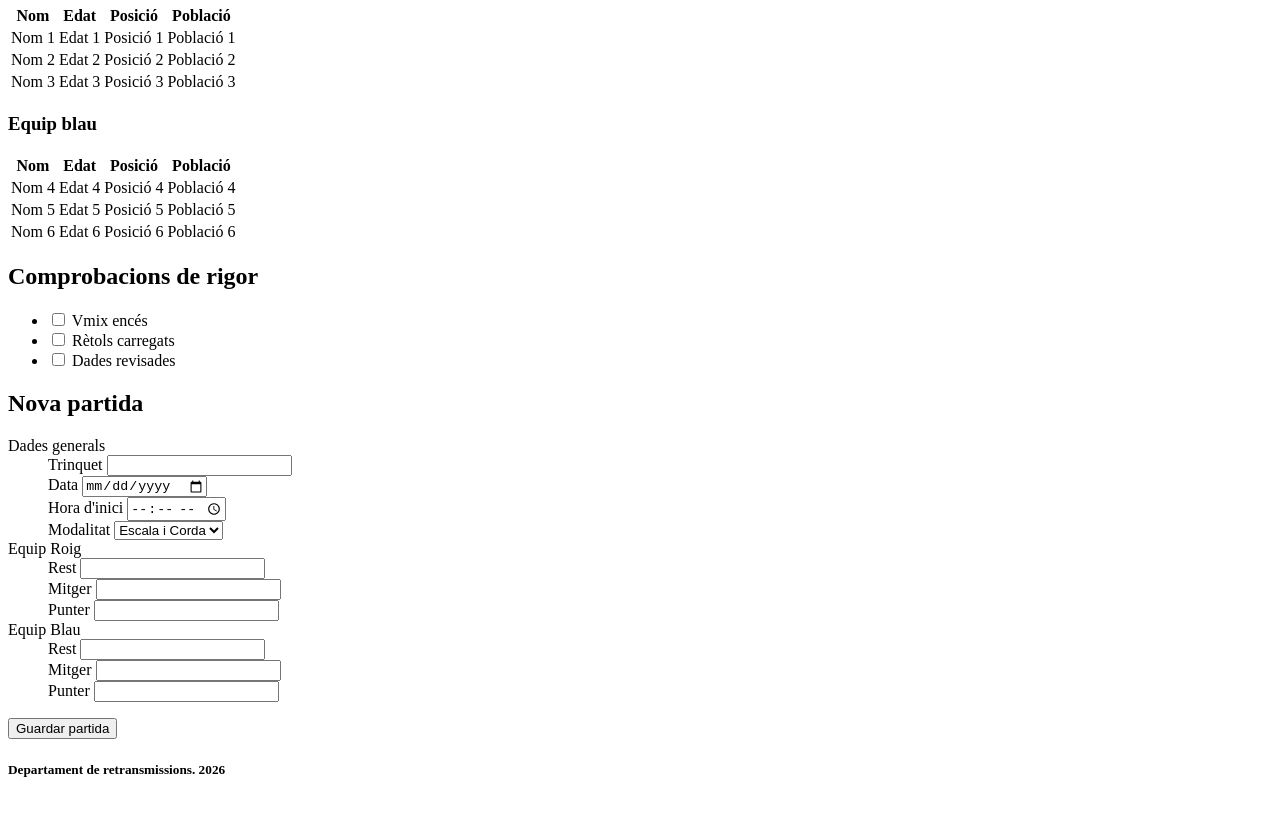
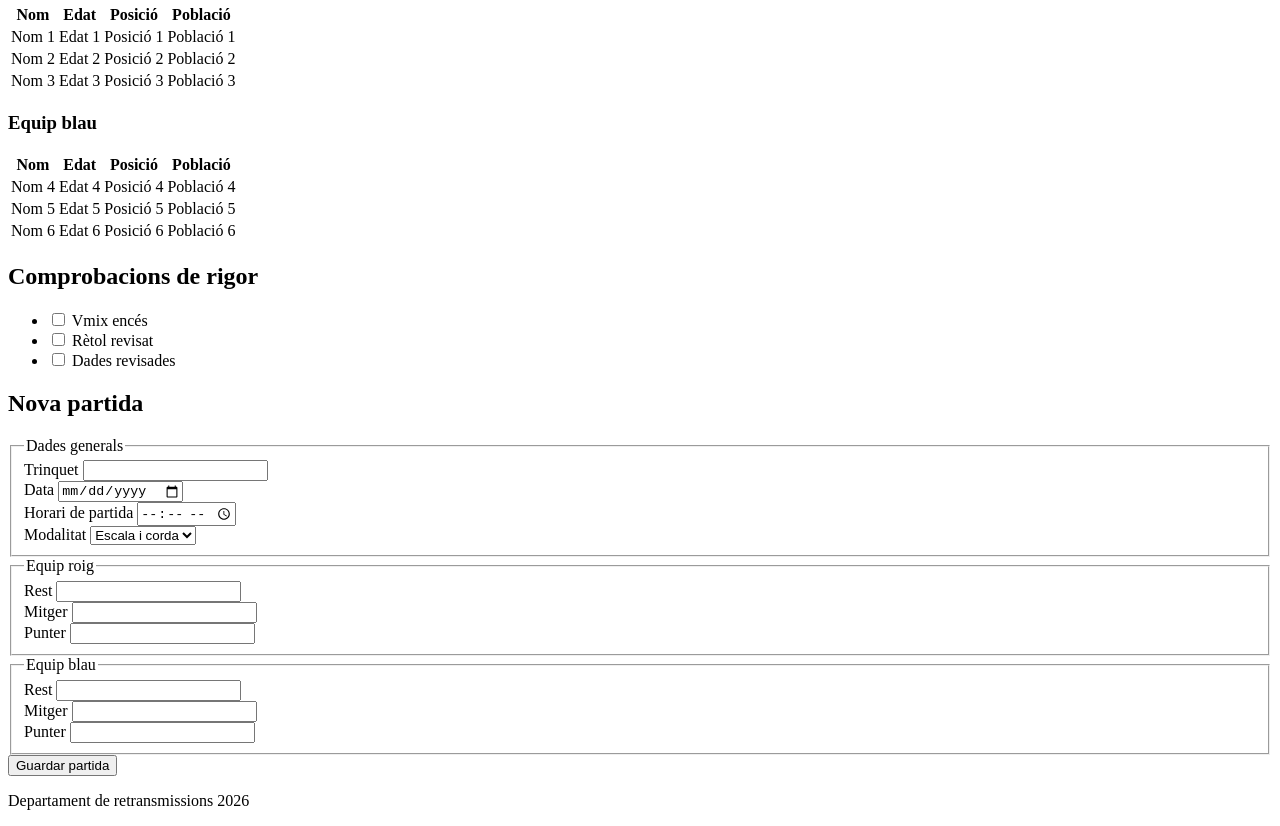
Before and after one commit to andreandreu/Proyecto-1, a plain HTML site: page index.html in a window 1280 px wide. Shown: the part 511-1337 px from the top of the page. Before the commit the page ends 1311 px from the top, so only its background shows below. Drawn offline with Linux system fonts and the light colour scheme.

Commit message:
html finalizado

```diff
--- a/index.html
+++ b/index.html
@@ -22,7 +22,7 @@
         <main>
             <!-- Datos de la partida -->
             <section>
-                <h5>Dades de la partida</h5>
+                <h3>Dades de la partida</h3>
                 <dl>
                     <dt>Trinquet</dt>
                         <dd>Trinquet de Pelayo</dd>
@@ -30,12 +30,11 @@
                         <dd>1 de maig de 2026</dd>
                     <dt>Hora</dt>
                         <dd>11:30</dd>
-
                 </dl>
             </section>
             <!-- Datos de la retransmisión -->
             <section>
-                <h5>Dades de la retransmissió</h5>
+                <h3>Dades de la retransmissió</h3>
                 <dl>
                     <dt>Apunt Mèdia</dt>
                         <dd>TDT</dd>
@@ -125,53 +124,85 @@
              <section>
                 <h2>Comprobacions de rigor</h2>
                 <!-- Para hacer un listado por puntos (·) con casillas para marcar -->
-               <label>
                     <ul>
                         <li>
-                             <input type="checkbox"/> Vmix encés
+                            <input type="checkbox" id="vmix"/>
+                            <label for="vmix">Vmix encés</label>
+                            <!-- TODO INPUT Y LABEL DEBEN IR JUNTOS CON SU ID -->
                         </li>
                         <li>
-                             <input type="checkbox"/> Rètols carregats
+                             <input type="checkbox" id="rotulo_vmix"/>
+                            <label for="rotulo_vmix">Rètol revisat</label>
                         </li>
                         <li>
-                             <input type="checkbox"/> Dades revisades
+                             <input type="checkbox" id="dades_vmix"/>
+                            <label for="dades_vmix">Dades revisades</label>
                         </li>
                     </ul>
-               </label>
              </section>
              <section>
                 <h2>Nova partida</h2>
-                <label>
-                    <dl>
-                        <dt> Dades generals
-                            <dd>Trinquet <input id="text"/></dd>
-                            <dd>Data <input type="date"/></dd>
-                            <dd>Hora d'inici <input type="time"></dd>
-                            <dd>Modalitat
-                                <select>
-                                    <option>Escala i Corda</option>
-                                    <option>Raspall</option>
-                                    <option>Galotxa</option>
-                                    <option>Frontó</option>
-                                </select>
-                        </dt>
-                        <dt> Equip Roig
-                            <dd>Rest <input id="text"/></dd>
-                            <dd>Mitger <input id="text"/></dd>
-                            <dd>Punter <input id="text"/></dd>
-                        </dt>
-                        <dt> Equip Blau
-                            <dd>Rest <input id="text"/></dd>
-                            <dd>Mitger <input id="text"/></dd>
-                            <dd>Punter <input id="text"/></dd>
-                        </dt>
-                    </dl>
-                </label>
-                <input type="button" value="Guardar partida">
+               <form>
+                    <fieldset>
+                        <legend>Dades generals</legend>
+                        <div>
+                            <label for="trinquet_id">Trinquet</label>
+                            <input id="trinquet_id">
+                        </div>
+                        <div>
+                            <label for="data_id">Data</label>
+                            <input type="date" id="data_id">
+                        </div>
+                        <div>
+                            <label for="horari_id">Horari de partida</label>
+                            <input type="time" id="horari_id">
+                        </div>
+                        <div>
+                            <label for="modalitat_id">Modalitat</label>
+                            <select id="modalitat_id">
+                                <option>Escala i corda</option>
+                                <option>Raspall</option>
+                                <option>Frontó</option>
+                                <option>Galotxa</option>
+                            </select>
+                        </div>
+                    </fieldset>
+                    <fieldset>
+                        <legend>Equip roig</legend>
+                        <div>
+                            <label for="rest_roig_id">Rest</label>
+                            <input id="rest_roig_id">
+                        </div>
+                        <div>
+                            <label for="mitger_roig_id">Mitger</label>
+                            <input id="mitger_roig_id">
+                        </div>
+                        <div>
+                            <label for="punter_roig_id">Punter</label>
+                            <input id="punter_roig_id">
+                        </div>
+                    </fieldset>
+                    <fieldset>
+                        <legend>Equip blau</legend>
+                        <div>
+                            <label for="rest_blau_id">Rest</label>
+                            <input id="rest_blau_id">
+                        </div>
+                        <div>
+                            <label for="mitger_blau_id">Mitger</label>
+                            <input id="mitger_blau_id">
+                        </div>
+                        <div>
+                            <label for="punter_blau_id">Punter</label>
+                            <input id="punter_blau_id">
+                        </div>
+                    </fieldset>
+                    <input type="submit" value="Guardar partida" id="guardar_partida_id">
+               </form>
              </section>
         </main>
         <footer>
-            <h5>Departament de retransmissions. 2026</h5>
+            <p>Departament de retransmissions 2026</p>
         </footer>
     </body>
 </html>
```
